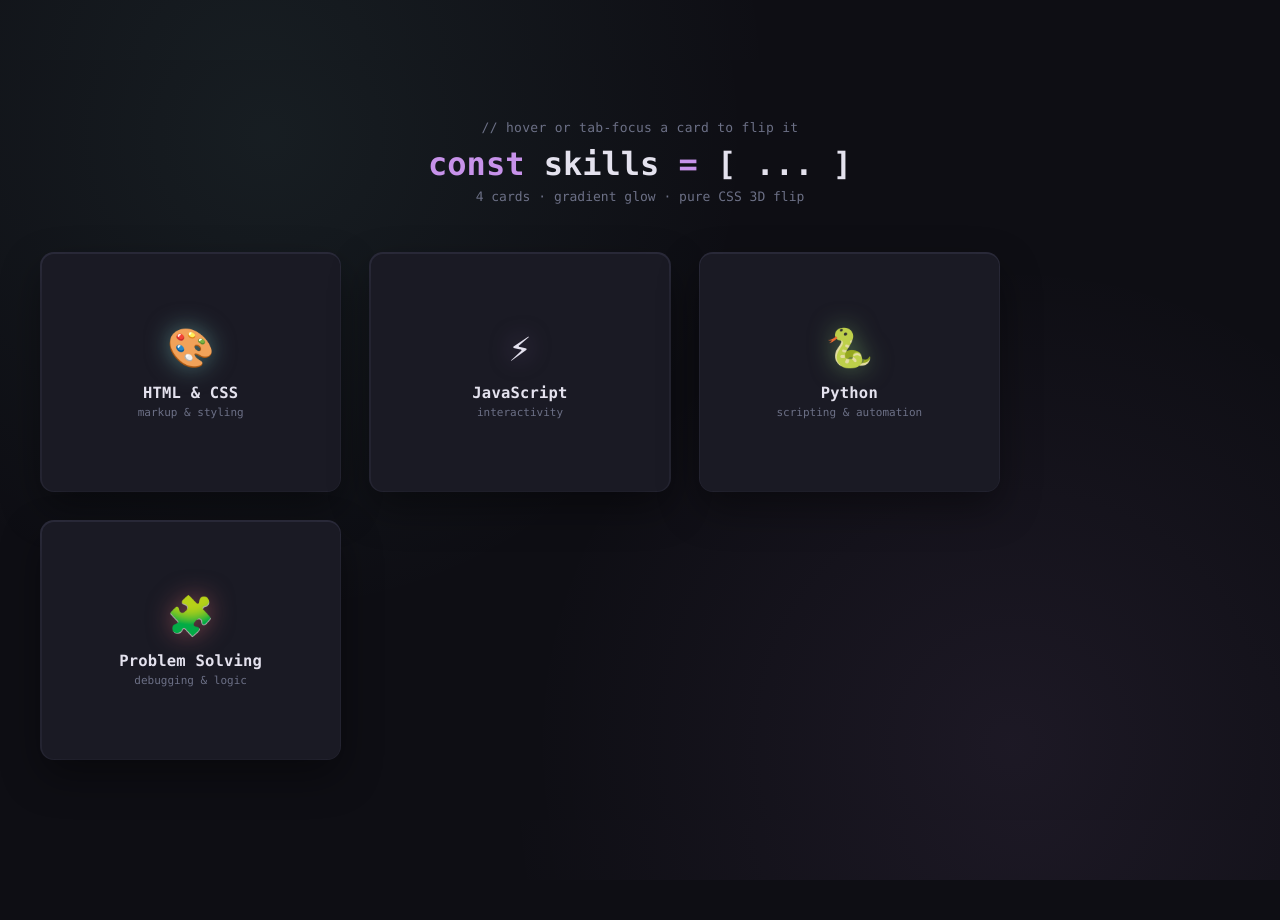
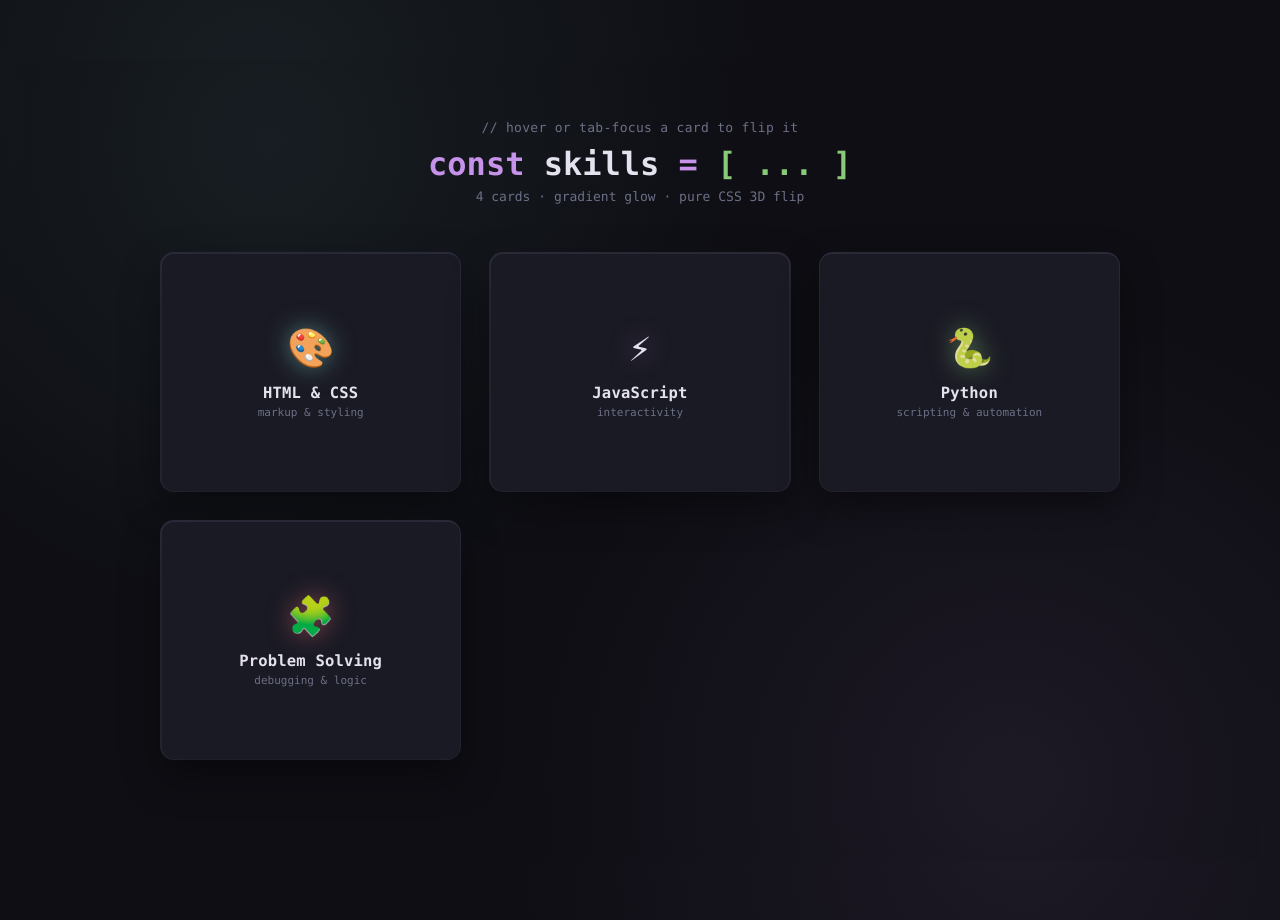
Before and after one commit to nindekararyan-pixel/flipping-card-effect, a plain HTML site: page index.html in a window 1280 px wide. Before the commit the page ends 880 px from the top, so only its background shows below. Drawn offline with Linux system fonts and the light colour scheme.

Commit message:
Fix formatting and spacing issues in style.css

```diff
--- a/style.css
+++ b/style.css
@@ -1,23 +1,23 @@
 :root {
+
     --bg: #0e0e14;
     --panel: #1a1a24;
     --panel-2: #14141c;
     --border: #2c2c3c;
     --text: #e4e2ee;
-    --muted:#6c7086;
+    --muted: #6c7086;
     --keyword: #c792ea;
     --string: #89ca78;
     --accent: #82d4c9;
     --pink: #f07178;
-    --font-mono: 'SFMono-Regular ', Consolas, 'Liberation Mono', Menlo, Courier, monospace;
+    --font-mono: 'SFMono-Regular', Consolas, 'Liberation Mono', Menlo, Courier, monospace;
   }
 
-*{ box-sizing: border-box;}
-
+  *{ box-sizing:border-box; }
 
   html,body{
-    margin: 0;
-    min-width: 100vh;
+    margin:0;
+    min-height:100vh;
     background:
       radial-gradient(circle at 20% 10%, rgba(130,212,201,0.08), transparent 40%),
       radial-gradient(circle at 80% 90%, rgba(199,146,234,0.08), transparent 40%),
@@ -28,34 +28,31 @@ html,body{
   }
 
   @media (prefers-reduced-motion: reduce){
-    *{ animation-duration: 0.001ms!important; transition-duration: 0.001ms !important;}
+    *{ animation-duration: 0.001ms !important; transition-duration: 0.001ms !important; }
   }
 
   .header{
     max-width: 960px;
     margin: 0 auto 48px auto;
-    text-align: center;
+    text-align:center;
   }
-
-  .header .comment{ color: var(--muted); font-size: 13px; letter-spacing: .3px;}
+  .header .comment{ color: var(--muted); font-size: 13px; letter-spacing: .3px; }
   .header h1{
     font-size: clamp(24px, 4vw, 32px);
     margin: 10px 0 6px 0;
     color: var(--text);
   }
-  .header h1 .kw{ color: var(--keyword);}
-  .header h1 .ste{ color: var(--string);}
-  .header p{color: var(--muted); font-size: 13px;margin: 0;}
-
+  .header h1 .kw{ color: var(--keyword); }
+  .header h1 .str{ color: var(--string); }
+  .header p{ color: var(--muted); font-size: 13px; margin:0; }
 
   .grid{
     max-width: 960px;
-    margin: o auto;
-    display: grid;
+    margin: 0 auto;
+    display:grid;
     grid-template-columns: repeat(auto-fit, minmax(220px, 1fr));
     gap: 28px;
   }
-
 
   /* ---------- card shell ---------- */
   .flip-card{
```
Lines whose indentation alone changed are shown as unchanged.
